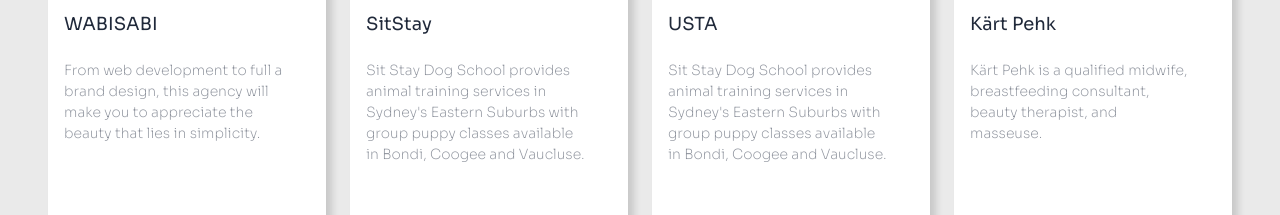
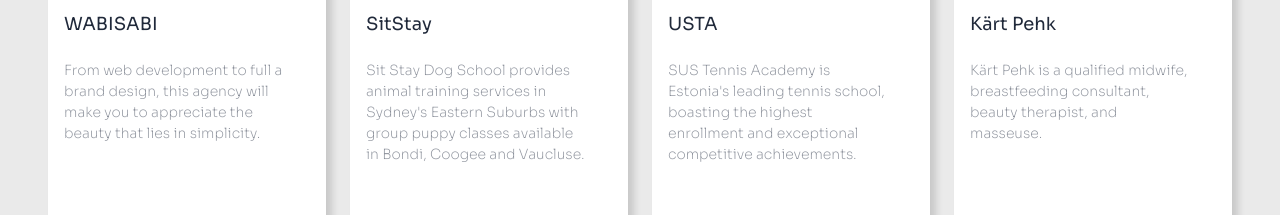
Before and after one commit to elpatoenlasolas/newPortfolio, a React (Create React App) app: page /portfolio in a window 1280 px wide. Shown: the part 990-1205 px from the top of the page. Built offline with nearby package versions, Linux system fonts and the light colour scheme.

Commit message:
updated card

```diff
--- a/src/components/card/PortfolioCard.jsx
+++ b/src/components/card/PortfolioCard.jsx
@@ -52,7 +52,7 @@ function Card() {
                     <div className="card-feature-type">Estonia</div>
                     <div className="title"><h1>USTA</h1></div>
                     <div className="info">
-                        <p>Sit Stay Dog School provides animal training services in Sydney's Eastern Suburbs with group puppy classes available in Bondi, Coogee and Vaucluse.</p>
+                        <p>SUS Tennis Academy is Estonia's leading tennis school, boasting the highest enrollment and exceptional competitive achievements.</p>
                     </div>
                     <div className="website"><Link to="https://usta.ee" target="_blank">Website</Link></div>
 
```
